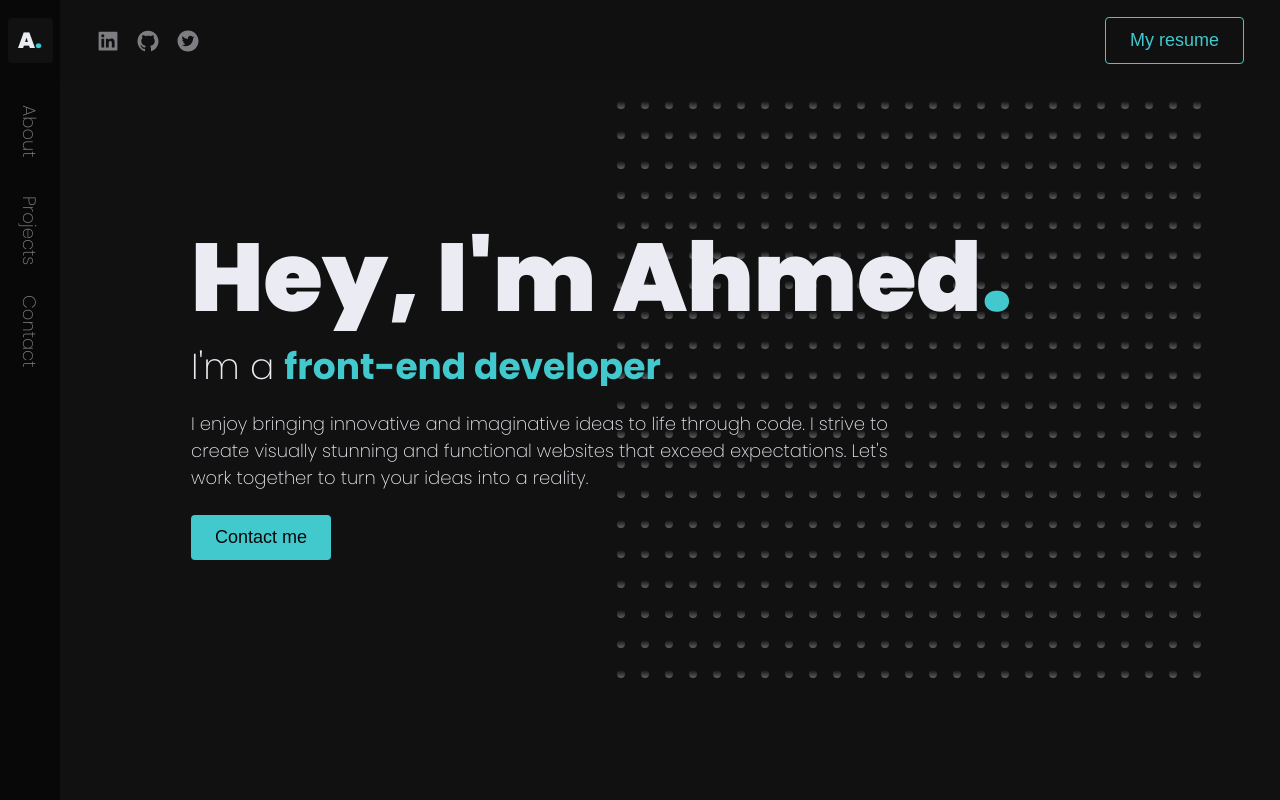
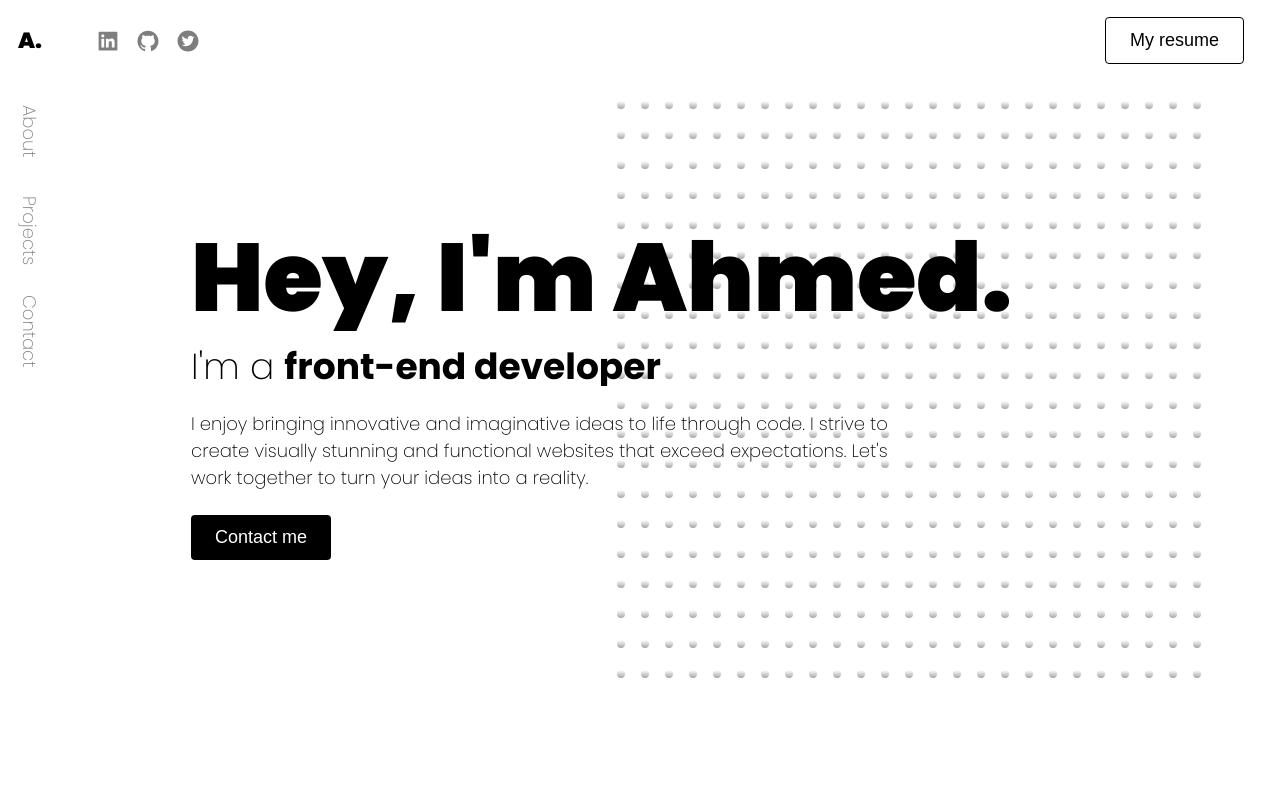
Before and after one commit to ahmediblao1/portfolio, a Next.js app: page / in a window 1280 px wide. Shown: the top 800 px of the page. Built offline with nearby package versions, Linux system fonts and the light colour scheme.

Commit message:
new updates

```diff
--- a/styles/globals.css
+++ b/styles/globals.css
@@ -4,13 +4,13 @@
 
 
 
-  --background: rgb(17, 17, 17);
+  /* --background: rgb(17, 17, 17);
   --bg-opaque: rgb(17, 17, 17, 0.25);
   --background-light: rgb(35, 35, 35);
   --background-dark: rgb(8, 8, 8);
 
   --text: rgb(235, 236, 243);
-  --brand: rgb(65, 201, 206);
+  --brand: rgb(65, 201, 206); */
 
 
   /* --background: rgb(233, 233, 233);
@@ -22,13 +22,13 @@
   --brand: rgb(49, 216, 147); */
 
 
-  /* --background: rgb(255, 255, 255);
+  --background: rgb(255, 255, 255);
   --bg-opaque: rgba(255, 255, 255, 0.25);
   --background-light: rgb(255, 255, 255);
   --background-dark: rgb(255, 255, 255);
 
   --text: rgb(0, 0, 0);
-  --brand: rgb(0, 0, 0); */
+  --brand: rgb(0, 0, 0);
 
 
   --text-xs: 1.6rem;
```
